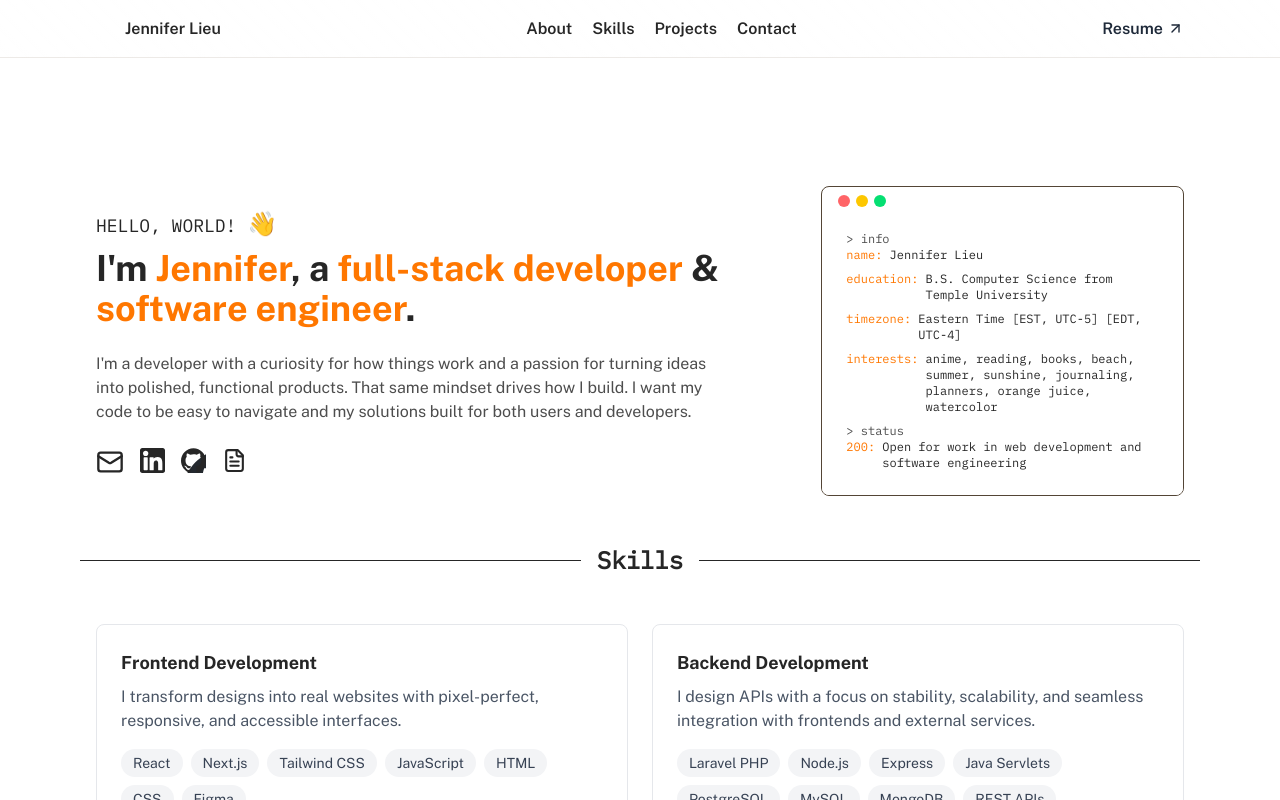
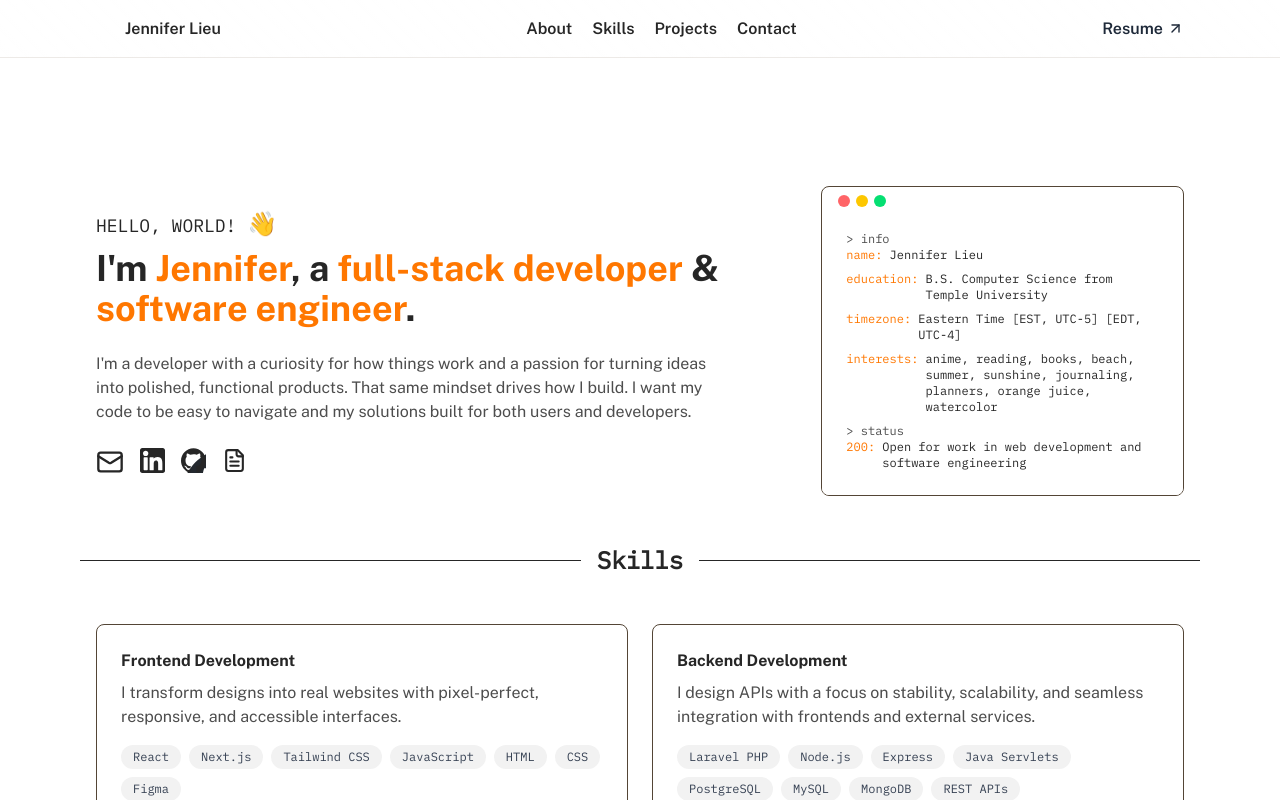
Before and after one commit to jenniferlieu/portfolio, a Next.js app: page / in a window 1280 px wide. Shown: the top 800 px of the page. Built offline with nearby package versions, Linux system fonts and the light colour scheme.

Commit message:
style: update Skills styles

```diff
--- a/src/components/BadgeList.jsx
+++ b/src/components/BadgeList.jsx
@@ -2,11 +2,11 @@ import PropTypes from "prop-types";
 
 export default function BadgeList({ list }) {
   return (
-    <div className="flex flex-wrap gap-2 mb-6">
+    <div className="flex flex-wrap gap-2">
       {list.map((item) => (
         <span
           key={item}
-          className="px-3 py-1 bg-gray-100 text-gray-700 text-sm rounded-full">
+          className="px-3 py-1 bg-bg hover:bg-secondary/15 text-gray-700 text-xs font-mono rounded-full">
           {item}
         </span>
       ))}
--- a/src/components/SkillCard.jsx
+++ b/src/components/SkillCard.jsx
@@ -3,9 +3,9 @@ import BadgeList from "./BadgeList";
 
 export default function SkillCard({ title, description, technologies }) {
   return (
-    <div className="border border-gray-200 rounded-lg p-6">
-      <h3 className="font-bold text-lg mb-2">{title}</h3>
-      <p className="text-gray-600 mb-4">{description}</p>
+    <div className="border border-border rounded-lg p-6">
+      <h3 className="font-bold mb-2">{title}</h3>
+      <p className="text-text-muted mb-4">{description}</p>
       <BadgeList list={technologies} />
     </div>
   );
```
